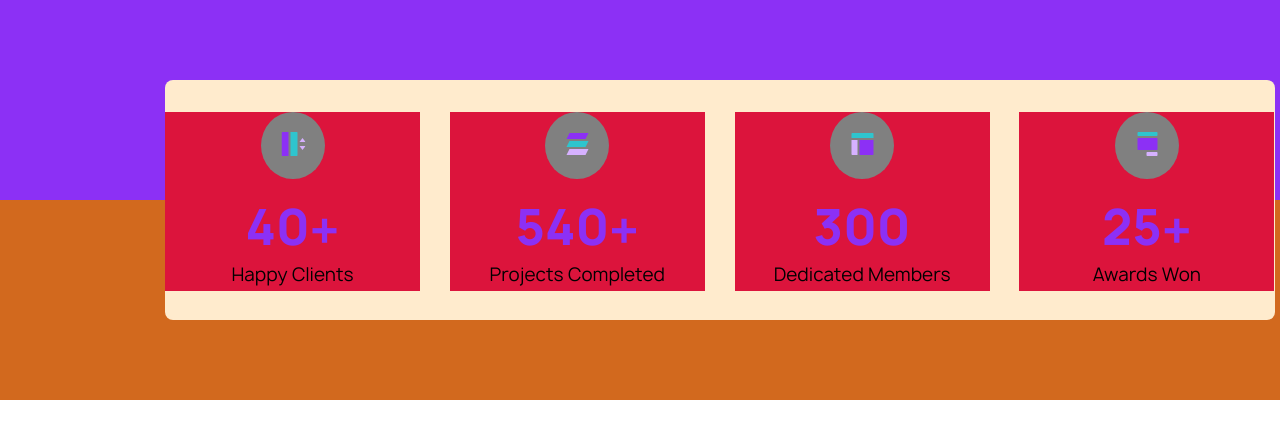
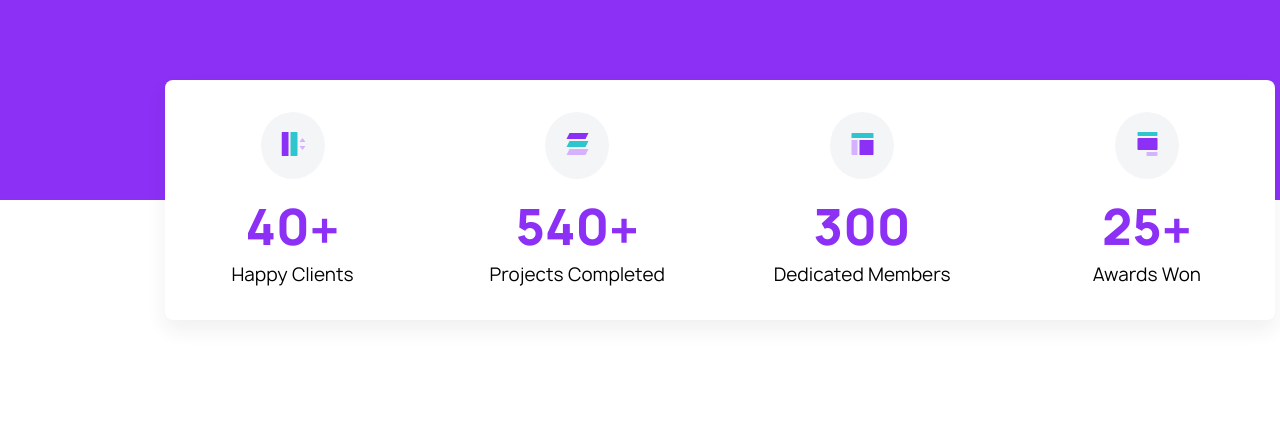
Before and after one commit to PavelLatmentsev/home-work-position, a plain HTML site: page index.html in a window 1280 px wide. Shown: the top 438 px of the page. Drawn offline with Linux system fonts and the light colour scheme.

Commit message:
Убрал вспомогательные цвета.

```diff
--- a/css/style.css
+++ b/css/style.css
@@ -20,7 +20,7 @@ body {
 }
 
 .white {
-    background-color:chocolate;
+
     height: 200px;
 }
 
@@ -28,18 +28,19 @@ body {
     width: 1110px;
     height: 240px;
     border-radius: 8px;
-    background-color: blanchedalmond;
+    background-color: #ffffff;
     position: absolute;
     top: 80px;
     left: 165px;
     margin: 0;
+    box-shadow: 0px 10px 20px rgba(41, 41, 42, 0.07);
 }
 /* Сформировал первый подблок*/
 .edge {
     width: 255px;
     vertical-align: middle;
     display: inline-block;
-    background-color:crimson;
+    ;
     margin-top: 32px;
 }
 
@@ -51,7 +52,7 @@ body {
 .artone {
     width: 64px;
     border-radius: 50%;
-    background-color: grey;
+    background-color: #F4F5F7;
     margin: 0 auto;
 
    }
@@ -82,10 +83,9 @@ text-align: center;
 .arttwo {
     width: 64px;
     border-radius: 50%;
-    background-color: grey;
+    background-color: #F4F5F7;
     margin: 0 auto;
-
-   }
+}
 
 .arttwo img {
     margin:21px;
@@ -113,7 +113,7 @@ text-align: center;
 .artthree {
     width: 64px;
     border-radius: 50%;
-    background-color: grey;
+    background-color: #F4F5F7;
     margin: 0 auto;
 
    }
@@ -144,7 +144,7 @@ text-align: center;
 .artfour {
     width: 64px;
     border-radius: 50%;
-    background-color: grey;
+    background-color: #F4F5F7;
     margin: 0 auto;
 
    }
```
